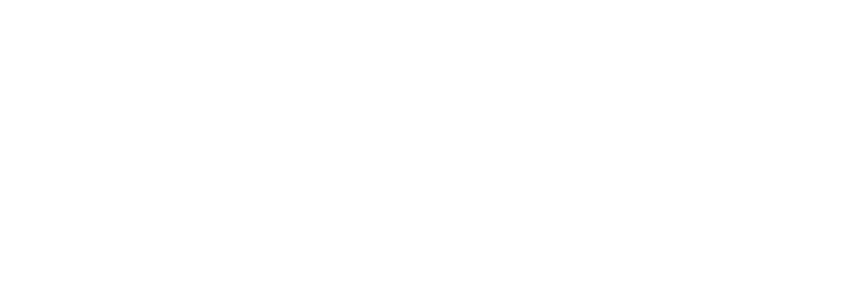
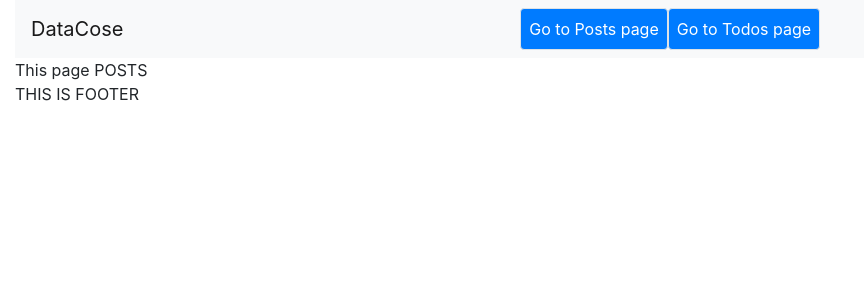
Before and after one commit to RomanMeleshko/DataCose, a Nuxt app in the folder src/: page /Posts in a window 1280 px wide. Before the commit this address had no page. Shown: the top 300 px of the page, without its empty margins (0-864 px from the left). Built offline with nearby package versions, Linux system fonts and the light colour scheme.

Commit message:
feature/2 Added store and router

```diff
--- a/src/components/Header/Header.vue
+++ b/src/components/Header/Header.vue
@@ -4,11 +4,16 @@
         <div class="wrapper-header">
 
            <nav class="navbar navbar-light bg-light">
-             <a class="navbar-brand justify-content-start" href="#">DataCose</a>
-             <div class="buttons m-auto pr-lg-5 pr-md-5">
-               <button class="border btn btn-primary p-2">Go to Posts page</button>
-               <button class="border btn btn-primary p-2">Go to Todos page</button>
-             </div>
+              <a class="navbar-brand justify-content-start" href="#">DataCose</a>
+              <div class="buttons m-auto pr-lg-5 pr-md-5">
+                 <nuxt-link class="border btn btn-primary p-2" to="/Posts">
+                   Go to Posts page
+                 </nuxt-link>
+
+                 <nuxt-link class="border btn btn-primary p-2" to="/Todos">
+                   Go to Todos page
+                 </nuxt-link>
+              </div>
            </nav>
 
         </div>
--- /dev/null
+++ b/src/layouts/default.vue
@@ -0,0 +1,48 @@
+<template>
+  <div id="App">
+     <div class="container-fluid">
+        <div class="container-wrapper">
+
+           <div class="container-header">
+             <Header></Header>
+           </div>
+
+           <div class="container-body">
+              <nuxt />
+           </div>
+
+           <div class="container-footer">
+             <Footer></Footer>
+           </div>
+
+       </div>
+
+     </div>
+  </div>
+</template>
+
+<script>
+import Header from "~/components/Header/Header.vue";
+import Footer from "~/components/Footer/Footer.vue";
+
+export default {
+  name: "App",
+  data() {
+    return {
+
+    }
+  },
+  components: {
+    Header,
+    Footer
+  }
+}
+
+
+</script>
+
+<style scoped>
+
+
+
+</style>
--- /dev/null
+++ b/src/pages/Posts.vue
@@ -0,0 +1,21 @@
+<template>
+  <div id="Posts">
+    <span>This page POSTS</span>
+  </div>
+</template>
+
+<script>
+ export default {
+   name: "Posts",
+   data() {
+     return {
+
+     }
+   }
+ }
+
+</script>
+
+<style scoped>
+
+</style>
--- /dev/null
+++ b/src/pages/Todos.vue
@@ -0,0 +1,21 @@
+<template>
+  <div id="Todos">
+    <span>This page Todos</span>
+  </div>
+</template>
+
+<script>
+ export default {
+   name: "Todos",
+   data() {
+     return {
+
+     }
+   }
+ }
+
+</script>
+
+<style scoped>
+
+</style>
--- a/src/pages/index.vue
+++ b/src/pages/index.vue
@@ -1,48 +1,5 @@
 <template>
-  <div id="App">
-     <div class="container-fluid">
-        <div class="container-wrapper">
-
-           <div class="container-header">
-             <Header></Header>
-           </div>
-
-           <div class="container-body">
-
-           </div>
-
-           <div class="container-footer">
-             <Footer></Footer>
-           </div>
-
-       </div>
-
-     </div>
+  <div>
+    Goog luck!
   </div>
 </template>
-
-<script>
-import Header from "~/components/Header/Header.vue";
-import Footer from "~/components/Footer/Footer.vue";
-
-export default {
-  name: "App",
-  data() {
-    return {
-
-    }
-  },
-  components: {
-    Header,
-    Footer
-  }
-}
-
-
-</script>
-
-<style scoped>
-
-
-
-</style>
```
Also changed, not shown: src/store/index.js (added, +36 -0 lines), src/pages/Posts/Posts.vue (deleted), src/pages/Todos/Todos.vue (deleted).
